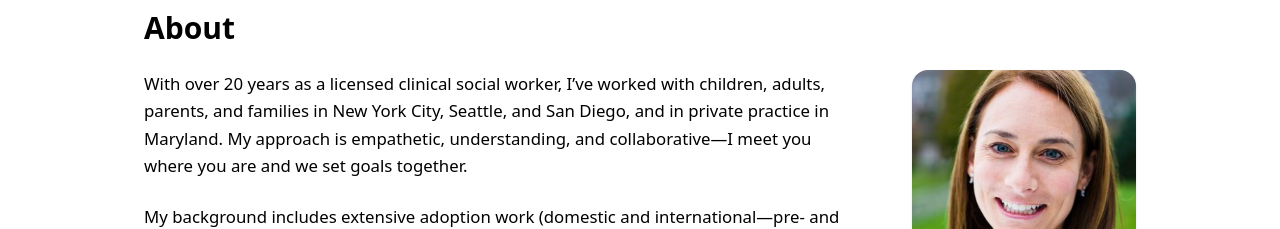
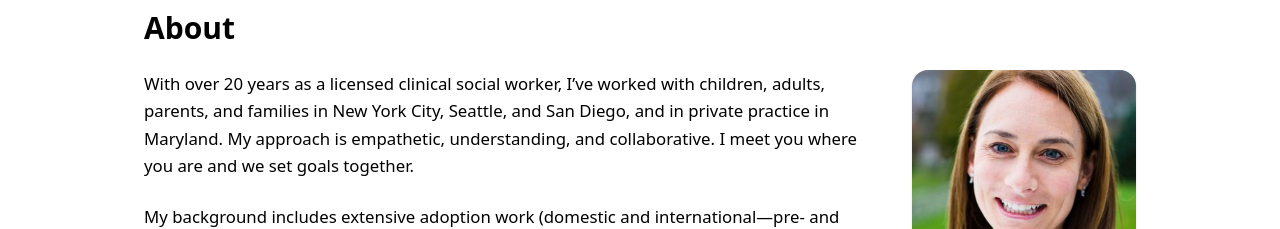
Before and after one commit to mbdiamo/therapy-site, a React (Vite) app: page / in a window 1280 px wide. Shown: the part 823-1052 px from the top of the page. Built offline with nearby package versions, Linux system fonts and the light colour scheme.

Commit message:
Update App.jsx

```diff
--- a/src/App.jsx
+++ b/src/App.jsx
@@ -118,7 +118,7 @@ export default function App() {
     <div className="space-y-6 leading-relaxed text-[1.05rem]">
       <p>
         With over 20 years as a licensed clinical social worker, I’ve worked with children, adults, parents, and families in New York City, Seattle,
-        and San Diego, and in private practice in Maryland. My approach is empathetic, understanding, and collaborative—I meet you where you are
+        and San Diego, and in private practice in Maryland. My approach is empathetic, understanding, and collaborative. I meet you where you are
         and we set goals together.
       </p>
 
```
